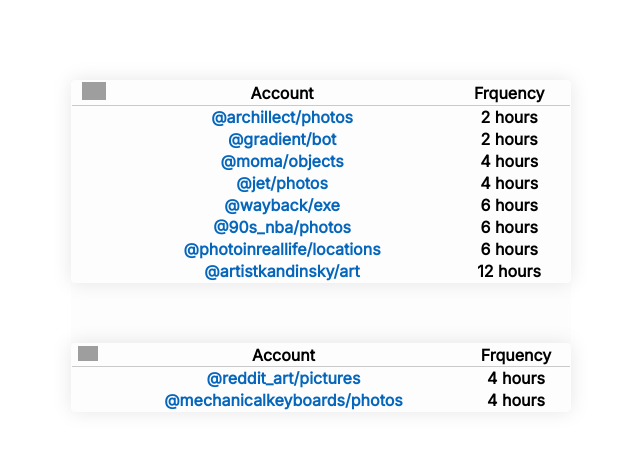
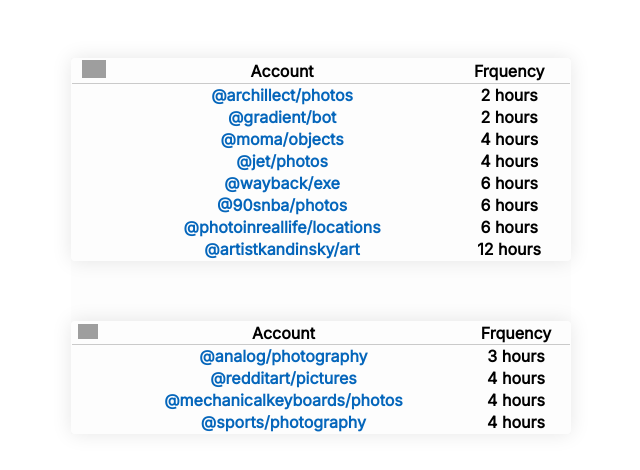
Before and after one commit to jasonleyser/slate-cron, a Next.js app: page /list in a window 1280 px wide. Shown: the part 154-624 px from the top of the page, without its empty margins (319-959 px from the left). Built offline with nearby package versions, Linux system fonts and the light colour scheme; grey boxes are pictures that could not be loaded.

Commit message:
Update list.js
Added more twitter and reddit accounts to the list

```diff
--- a/pages/list.js
+++ b/pages/list.js
@@ -6,14 +6,16 @@
     { account: 'moma', collection: 'objects', freq: '4 hours', run_time: '10:05, 2:05, 6:05' },
     { account: 'jet', collection: 'photos', freq: '4 hours', run_time: '10:05, 2:05, 6:05' },
     { account: 'wayback', collection: 'exe', freq: '6 hours', run_time: '2:22, 8:22' },
-    { account: '90s_nba', collection: 'photos', freq: '6 hours', run_time: '10:00, 6:00' },
+    { account: '90snba', collection: 'photos', freq: '6 hours', run_time: '10:00, 6:00' },
     { account: 'photoinreallife', collection: 'locations', freq: '6 hours', run_time: '10:05, 2:05, 6:05' },
     { account: 'artistkandinsky', collection: 'art', freq: '12 hours', run_time: '10:05, 2:05, 6:05' },
 ];
 
 const users_reddit = [
-    { account: 'reddit_art', collection: 'pictures', freq: '4 hours', run_time: 'xx:26' },
+    { account: 'analog', collection: 'photography', freq: '3 hours', run_time: 'xx:26' },
+    { account: 'redditart', collection: 'pictures', freq: '4 hours', run_time: 'xx:26' },
     { account: 'mechanicalkeyboards', collection: 'photos', freq: '4 hours', run_time: 'xx:26' },
+    { account: 'sports', collection: 'photography', freq: '4 hours', run_time: 'xx:26' },
 ];
 
 export default function List() {
```
